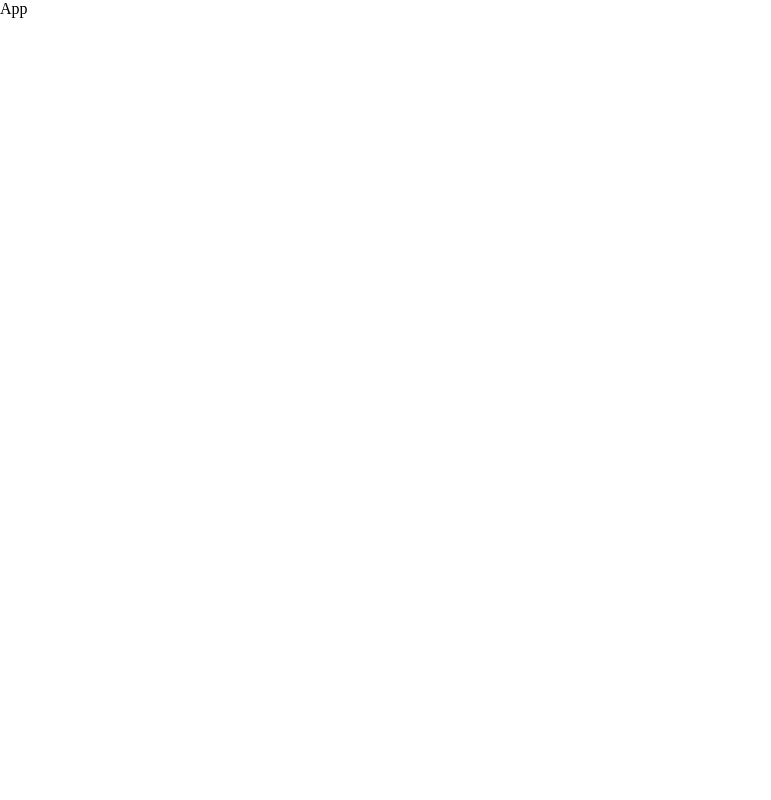
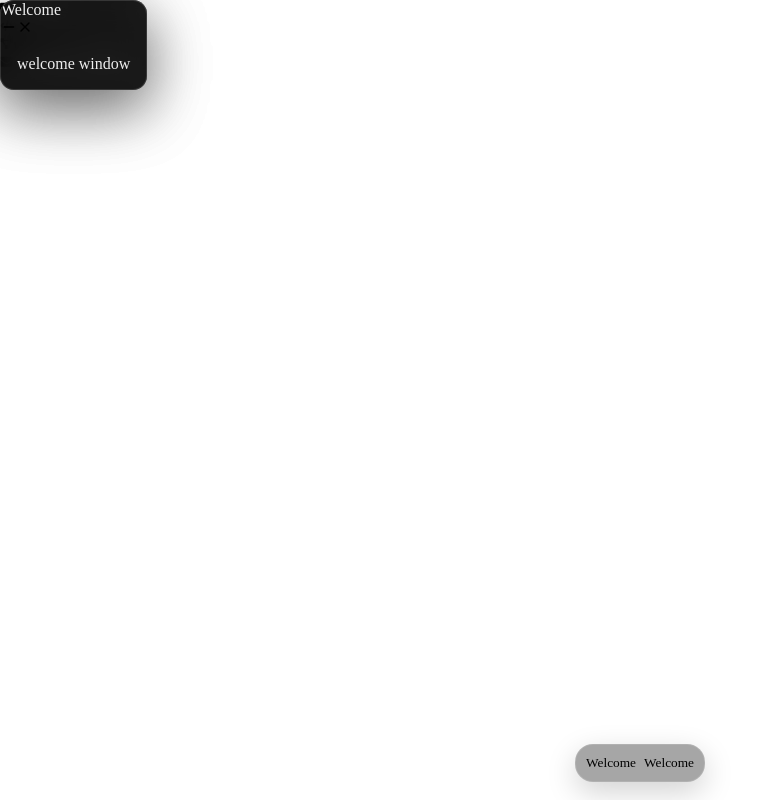
Before and after one commit to jegandunghee/myportfolio, a React (Create React App) app: page / in a window 1280 px wide. Shown: the whole page, without its empty margins (0-771 px from the left). Built offline with nearby package versions, Linux system fonts and the light colour scheme; a web font is replaced by a local one.

Commit message:
taskbar, desktop update -> 수정 필요. windowmanager, windowFrame 수정 완료

```diff
--- a/src/App.js
+++ b/src/App.js
@@ -1,8 +1,8 @@
-
+import WindowManager from "./layout/WindowManager";
 
 const App = () => {
   return (
-    <div>App</div>
+    <WindowManager />
   )
 }
 
--- a/src/layout/Desktop.js
+++ b/src/layout/Desktop.js
@@ -1,10 +1,38 @@
-// 데스크탑 레이아웃과 아이콘 및 작업표시줄을 구성하는 루트 레이아웃 컴포넌트
+// 바탕화면(배경 + 아이콘)을 렌더링하는 컴포넌트
+// 아이콘 더블클릭 시 onOpen(type, title)을 호출해서 창을 연다.
+import "./Desktop.scss";
+import {  FaFolder, FaProjectDiagram, FaEnvelope, FaCode } from "react-icons/fa";
 
 
-const Desktop = () => {
+const Desktop = ({onOpen}) => {
+  const icons = [
+    { type: "about", title: "About me", Icon: FaFolder },
+    { type: "playground", title: "Playground", Icon: FaCode },
+    { type: "projects", title: "Projects", Icon: FaProjectDiagram },
+    { type: "contact", title: "Connect", Icon: FaEnvelope },
+  ];
+
   return (
-    <div>Desktop</div>
-  )
-}
+    <div className="desktop" role="application" aria-label="desktop">
+      <ul className="desktop_icons" aria-label="desktop icons">
+        {icons.map(({type,title,Icon}) => (
+          <li key={type} className="desktop_iconWrap">
+            <button
+              type="button"
+              className="desktop_icon"
+              onDoubleClick={() => onOpen({type, title})}
+              title={`${title} 열기`}
+            >
+              <span className="desktop_iconImg" aria-hidden="true">
+                <Icon/>
+              </span>
+              <span className="desktop_iconLabel">{title}</span>
+            </button>
+          </li>
+        ))}
+      </ul>
+    </div>
+  );
+};
 
 export default Desktop
--- /dev/null
+++ b/src/layout/Desktop.scss
@@ -0,0 +1,74 @@
+@use "../styles/variables" as *;
+@use "../styles/font" as *;
+@use "../styles/mixin" as *;
+
+.desktop {
+  width: 100vw;
+  height: 100vh;
+  position: relative;
+}
+
+.desktop__icons {
+  position: absolute;
+  left: rem(28);
+  top: rem(28);
+
+  display: grid;
+  grid-template-columns: 1fr;
+  grid-auto-rows: rem(104);
+  gap: rem(16);
+
+  padding: 0;
+  margin: 0;
+}
+
+.desktop__iconWrap {
+  list-style: none;
+}
+
+.desktop__icon {
+  width: rem(112);
+  height: rem(96);
+  border-radius: $radius-md;
+
+  @include flex(center, center, rem(10));
+  flex-direction: column;
+
+  background: transparent;
+  color: $font-white;
+
+  transition: background-color 0.15s ease, transform 0.15s ease;
+
+  &:hover {
+    background: rgba(255, 255, 255, 0.10);
+  }
+
+  &:active {
+    transform: translateY(1px);
+  }
+
+  &:focus-visible {
+    outline: 2px solid rgba(134, 149, 251, 0.7);
+    outline-offset: 2px;
+  }
+}
+
+.desktop__iconImg {
+  color: $font-white;
+  opacity: 0.95;
+
+  //rect-icon 크기 지정
+  svg {
+    width: rem(42);
+    height: rem(42);
+    display: block;
+  }
+}
+
+.desktop__iconLabel {
+  @include text-btn;
+  color: $font-white70;
+
+  max-width: rem(100);
+  @include ellipsis;
+}
--- a/src/layout/Taskbar.js
+++ b/src/layout/Taskbar.js
@@ -1,9 +1,22 @@
 // 열린 창 및 최소화된 창 아이콘을 표시하는 작업표시줄 컴포넌트
+import "./Taskbar.scss";
 
+const Taskbar = ({windows, onClickItem}) => {
 
-const Taskbar = () => {
   return (
-    <div>Taskbar</div>
+    <div className="taskbar" role="toolbar" aria-label="taskbar">
+      {windows.map((w) => (
+        <button
+          key={w.id}
+          type="button"
+          className={`taskbar_item ${w.minimized ? "is-min" : "is-active"}`}
+          onClick={() => onClickItem(w.id)}
+          title={w.title}
+        >
+          <span className="taskbar_title">{w.title}</span>
+        </button>
+      ))}
+    </div>
   )
 }
 
--- /dev/null
+++ b/src/layout/Taskbar.scss
@@ -0,0 +1,45 @@
+@use "../styles/variables" as *;
+@use "../styles/font" as *;
+@use "../styles/mixin" as *;
+
+.taskbar {
+  position: fixed;
+  left: 50%;
+  bottom: rem(18);
+  transform: translateX(-50%);
+  z-index: $z-taskbar;
+
+  padding: rem(10);
+  border-radius: $radius-xl;
+
+  background: rgba(0, 0, 0, 0.35);
+  border: $border-light;
+  box-shadow: $shadow-soft;
+
+  backdrop-filter: blur(14px);
+  -webkit-backdrop-filter: blur(14px);
+
+  @include flex(center, center, rem(8));
+}
+
+.taskbar__item {
+  @include task-item;
+  @include text-btn;
+
+  max-width: rem(170);
+
+  .taskbar__title {
+    @include ellipsis;
+    max-width: rem(140);
+    display: inline-block;
+  }
+
+  &.is-min {
+    opacity: 0.6;
+  }
+
+  &.is-active {
+    opacity: 1;
+    outline: 1px solid rgba(255, 255, 255, 0.18);
+  }
+}
--- a/src/layout/WindowFrame.js
+++ b/src/layout/WindowFrame.js
@@ -4,6 +4,7 @@
 // WindowManager.js(부모)에서 넘긴 props로 동작함
 
 import { useRef } from "react"
+import { FiMinus, FiX } from "react-icons/fi";
 import "./WindowFrame.scss";
 
 // win : 창 하나의 데이터 객체 { id, title, x, y, w, h, zIndex, minimized, type, data }
@@ -79,7 +80,7 @@ const WindowFrame = ({win, onFocus, onClose, onMinimize, onMove, children}) => {
               e.stopPropagation();
               onMinimize?.();
             }}
-            aria-label="minimize"> _
+            aria-label="minimize"> <FiMinus size={16} />
           </button>
 
           <button
@@ -90,7 +91,7 @@ const WindowFrame = ({win, onFocus, onClose, onMinimize, onMove, children}) => {
             onClose?.();
           }}
           >
-            x
+            <FiX size={16} />
           </button>
         </div>
       </div>
--- a/src/layout/WindowFrame.scss
+++ b/src/layout/WindowFrame.scss
@@ -50,11 +50,13 @@
     height: rem(28);
     border-radius: $radius-sm;
 
-    background: rgba(255, 255, 255, 0.10);
+    background: rgba(255, 255, 255, 0.1);
     border: 1px solid rgba(255, 255, 255, 0.12);
     color: $font-white;
 
-    @include button(rem(0), rem(0), $radius-sm);
+    @include flex(center, center);
+
+    transition: background-color 0.15s ease, transform 0.15s ease;
 
     &:hover {
       background: rgba(255, 255, 255, 0.16);
@@ -63,9 +65,16 @@
     &:active {
       transform: translateY(1px);
     }
+
+    //react-icon 크기 설정
+    svg {
+      width: rem(16);
+      height: rem(16);
+      display: block;
+    }
   }
 
-  // 닫기 버튼만 살짝 강조하고 싶으면 (선택)
+  // 닫기 버튼 강조
   .window__close {
     &:hover {
       background: rgba(255, 80, 80, 0.22);
--- a/src/layout/WindowManager.js
+++ b/src/layout/WindowManager.js
@@ -1,12 +1,23 @@
 // 열린 창 목록, active 창, z-index, 최소화 및 이동 상태를 관리하는 윈도우 상태 관리 훅
+// Desktop(바탕화면), WindowFrame(창 UI), Taskbar(작업표시줄)를 조합해서 OS 레이아웃 만드는 컴포넌트
 
-import { useRef, useState } from "react"
+import { useEffect, useRef, useState } from "react"
 import Desktop from "./Desktop";
 import WindowFrame from "./WindowFrame";
 import Taskbar from "./Taskbar";
 
 
 const WindowManager = () => {
+
+  //처음 접속 시 보여지는 welcome 창 관리 state
+  // 새로고침해도 다시 안보여지도록 localstorage로 관리
+  const [welcomeClosed, setWelcomeClosed] = useState(
+    localStorage.getItem("welcomeClosed") === "1"
+  );
+  //처음 한 번만 welcome 창 자동 오픈
+  useEffect(() => {
+    if (!welcomeClosed) openWindow({ type: "welcome", title: "Welcome" });
+  }, [welcomeClosed]);
 
   //열린 창 관리 state(배열)
   /* windows 안에 객체가 저장됨
@@ -47,8 +58,18 @@ const WindowManager = () => {
   //창 닫기 함수
   const closeWindow = (id) => {
     // 특정 id 창을 배열에서 제거
-    setWindows((prev) => prev.filter((w) => w.id !== id))
-  }
+    setWindows((prev) => {
+      const target = prev.find((w) => w.id === id);
+
+      //welcome 창이면 다시 못 열도록
+      if(target?.type === "wlecome"){
+        setWelcomeClosed(true);
+        localStorage.setItem("welcomeClosed","1");
+      }
+
+      return prev.filter((w) => w.id !== id);
+    });
+  };
 
   //창 앞으로
   const focusWindow = (id) => {
@@ -86,7 +107,7 @@ const WindowManager = () => {
     <>
       {/* 바탕화면 : 아이콘 클릭 시 openWindow 함수 호출  */}
       {/* Desktop 컴포넌트 내에서 아이콘 클릭 시 props로 넘긴 함수 openwindow가 실행 */}
-      <Desktop onOpen={openWindow} />
+      <Desktop onOpen={openWindow} welcomeClosed={welcomeClosed}/>
 
       {/* 작업표시줄 */}
       <Taskbar windows={windows} onClickItem={toggleMinimize} />
```
